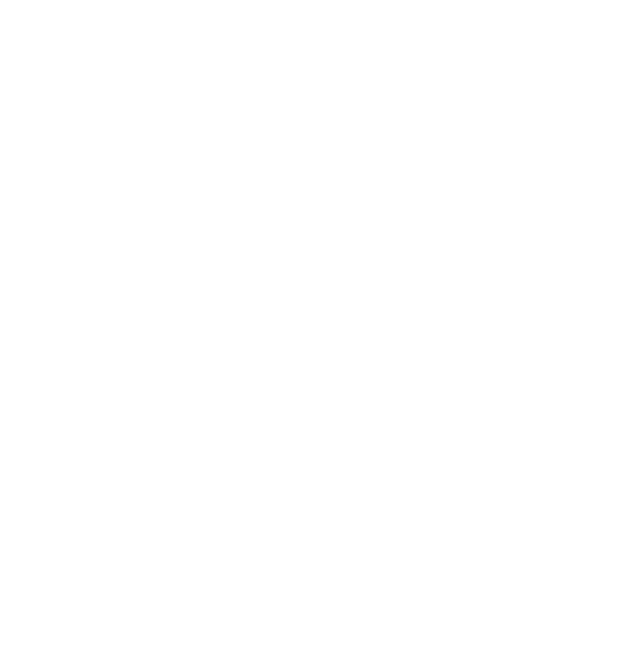
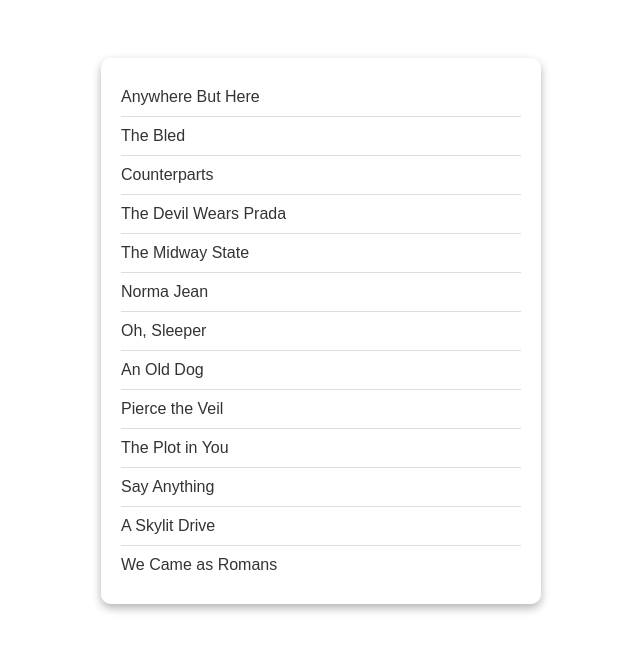
Before and after one commit to acciojob/sorting-articles-Bansal-priyank, a website: page main.html in a window 1280 px wide. Shown: the whole page, without its empty margins (319-959 px from the left). Drawn offline with Linux system fonts and the light colour scheme.

Commit message:
created a submission

```diff
--- a/main.html
+++ b/main.html
@@ -7,6 +7,7 @@
 </head>
 
 <body>
+	<ul id = "band"> </ul>
 	<!-- the entire body must be written by student -->
     <script type="text/javascript" src="./script.js">
 </script>
--- a/script.js
+++ b/script.js
@@ -1 +1,23 @@
 //your JS code here. If required.
+const bands = [
+  'The Plot in You', 'The Devil Wears Prada', 'Pierce the Veil',
+  'Norma Jean', 'The Bled', 'Say Anything', 'The Midway State',
+  'We Came as Romans', 'Counterparts', 'Oh, Sleeper',
+  'A Skylit Drive', 'Anywhere But Here', 'An Old Dog'
+];
+
+// Helper function to strip articles
+function stripArticle(bandName) {
+  return bandName.replace(/^(a |an |the )/i, '').trim();
+}
+
+// Sort ignoring 'A', 'An', 'The'
+const sortedBands = bands.sort((a, b) => {
+  const bandA = stripArticle(a).toLowerCase();
+  const bandB = stripArticle(b).toLowerCase();
+  return bandA.localeCompare(bandB);
+});
+
+// Insert into DOM
+const ul = document.getElementById('band');
+ul.innerHTML = sortedBands.map(band => `<li>${band}</li>`).join('');
--- a/styles.css
+++ b/styles.css
@@ -1 +1,26 @@
 /*  your css code here. If applicable */
+body {
+	font-family: Arial, sans-serif;
+	background: url('') no repeat center center fixed;
+	background-size: color;
+	color: #333;
+	padding: 50px;
+}
+
+ul#band {
+  background-color: rgba(255, 255, 255, 0.9);
+  max-width: 400px;
+  padding: 20px;
+  list-style: none;
+  margin: 0 auto;
+  border-radius: 10px;
+  box-shadow: 0 4px 10px rgba(0, 0, 0, 0.3);
+}
+ul#band li {
+  padding: 10px 0;
+  border-bottom: 1px solid #ddd;
+}
+
+ul#band li:last-child {
+  border-bottom: none;
+}
```
